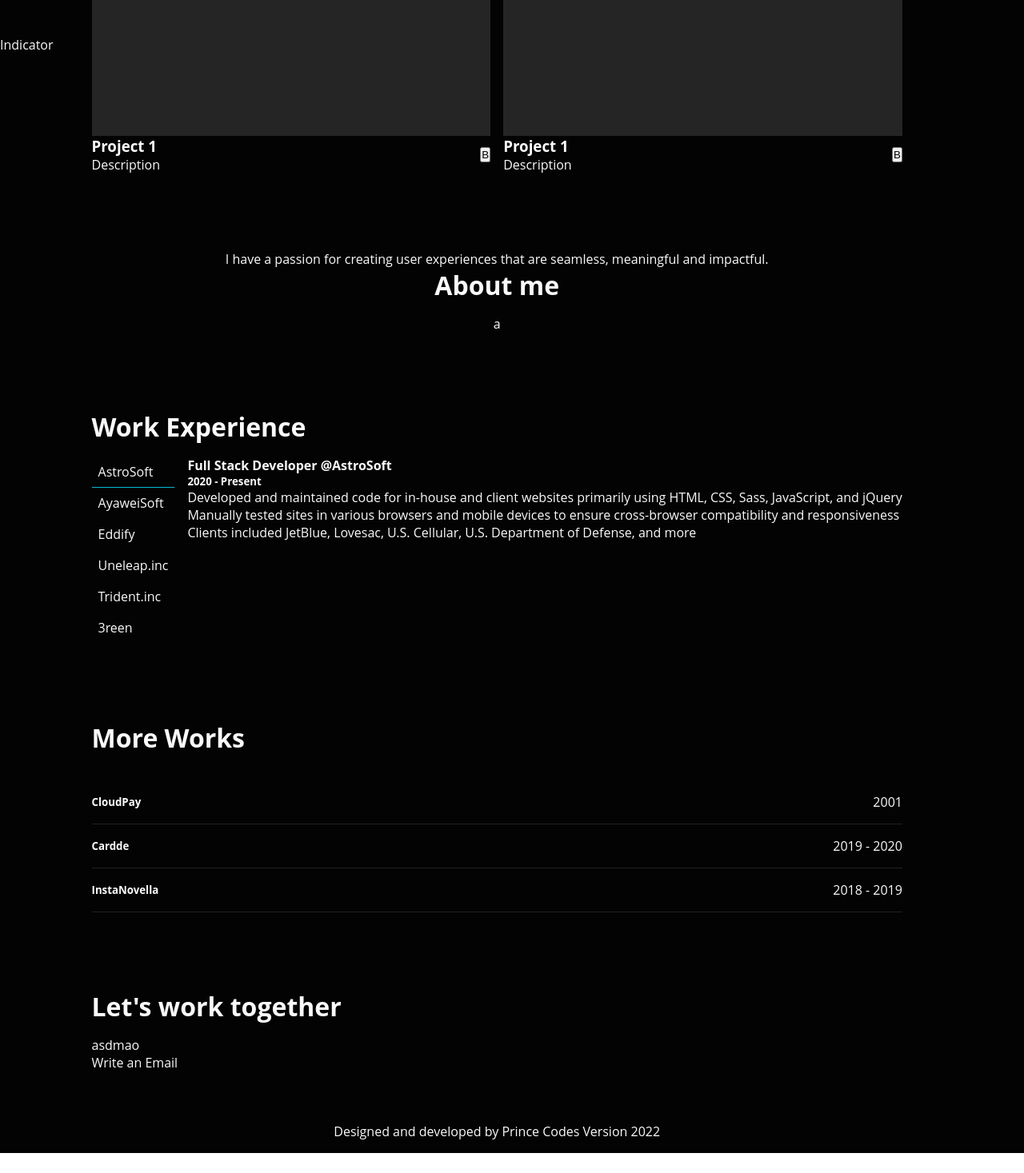
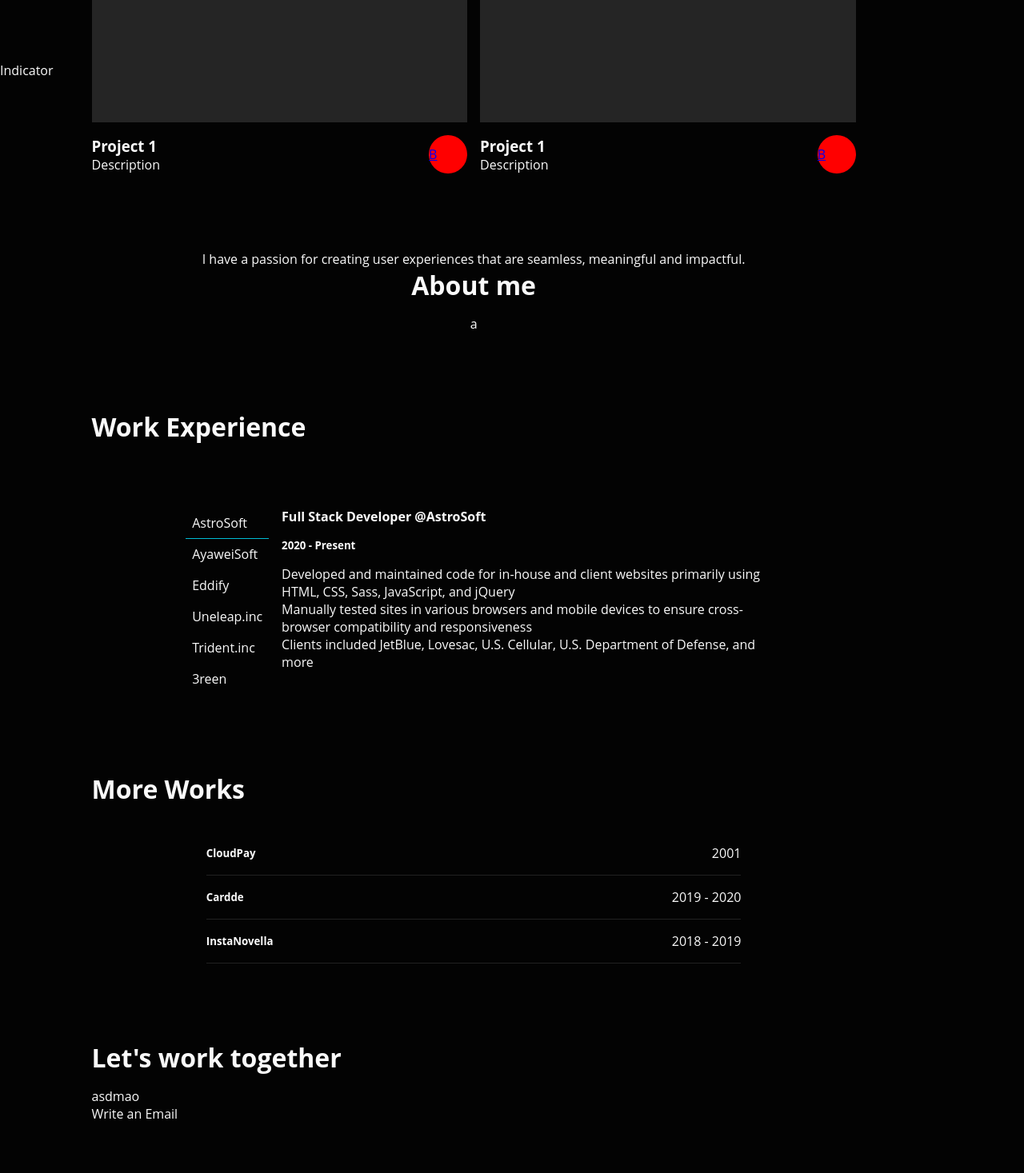
Before and after one commit to princecodes247/princecodes-2022, a Nuxt app: page / in a window 1280 px wide. Shown: the part 1330-2797 px from the top of the page at 80% size. Before the commit the page ends 2772 px from the top, so only its background shows below. Built offline with nearby package versions, Linux system fonts and the light colour scheme.

Commit message:
update styles

```diff
--- a/assets/css/main.scss
+++ b/assets/css/main.scss
@@ -8,18 +8,19 @@ $primary-cover-color: #fff2;
 $secondary-cover-color: #ff9800;
 $text-color: #212121;
 
-
-*,*::before, *::after {
+*,
+*::before,
+*::after {
   margin: 0;
   padding: 0;
   box-sizing: border-box;
 }
 
 body {
-    font-family: 'Open Sans', sans-serif;
+  font-family: "Open Sans", sans-serif;
 }
 
-h1{
+h1 {
   font-size: 5.5rem;
   // font-weight: 700;
   margin-bottom: 1rem;
@@ -38,7 +39,6 @@ h2 {
   color: $text-color;
 }
 
-
 .main {
   display: flex;
   // flex-direction: column;
@@ -46,9 +46,6 @@ h2 {
   background-color: $primary-bg-color;
   color: $text-color;
 }
-
-
-
 
 .indicator {
   display: flex;
@@ -59,6 +56,7 @@ h2 {
 .header {
   display: flex;
   align-items: center;
+  justify-content: space-between;
   padding: 1em;
   height: 10vh;
 
@@ -104,9 +102,12 @@ h2 {
   display: flex;
   flex-direction: column;
   height: 100%;
+  cursor: pointer;
+  &:hover &__button::before {
+    transform: scale(1);
+    // display: none;
   }
-
-.project__image {
+  &__image {
     width: 100%;
     height: 100%;
     padding: 1em;
@@ -114,12 +115,43 @@ h2 {
     object-fit: cover;
     flex: 1;
   }
-
-.project__details {
+  &__details {
     display: flex;
     justify-content: space-between;
     align-items: center;
+    margin-top: 1em;
+  }
+  &__button {
+    display: flex;
+    align-items: center;
+    $size: 48px;
+    width: $size;
+    height: $size;
+    background: red;
+    position: relative;
+    border-radius: 999px;
 
+    &::before {
+      content: "";
+      border-radius: 999px;
+      width: 100%;
+      height: 100%;
+      background: green;
+      position: absolute;
+      top: 0;
+      left: 0;
+      // opacity: 0;
+      transform: scale(0);
+      transition: transform 0.3s ease-in-out;
+      position: absolute;
+      bottom: 0;
+      left: 0;
+      right: 0;
+      padding: 1em;
+      z-index: 0;
+      //   background: $secondary-cover-color;
+    }
+  }
 }
 
 
@@ -132,6 +164,9 @@ h2 {
 .experience__list {
   display: flex;
   gap: 1em;
+  margin: 0 auto;
+  justify-content: center;
+  margin-top: 5em;
 }
 .experience__companies {
   display: flex;
@@ -149,15 +184,23 @@ h2 {
     border-bottom: 1px solid $primary-color;
   }
 }
-.experience_description{
+.experience__description {
   display: flex;
   flex-direction: column;
   gap: 1em;
+  max-width: 600px;
+  // background: red;
 }
 .more_works {
   display: flex;
   flex-direction: column;
+  margin: 0 auto;
   margin-top: 2em;
+  width: 70%;
+  @media screen and (max-width: 768px) {
+    width: 100%;
+  }
+
 }
 
 .more_works__item {
--- a/pages/index.vue
+++ b/pages/index.vue
@@ -26,7 +26,7 @@
             <h3 class="">Project 1</h3>
         <p>Description</p>
           </div>
-          <button class="">B</button>
+          <a class="project__button" href="/">B</a>
         </div>
       </div>
       <div class="project">
@@ -38,7 +38,7 @@
             <h3 class="">Project 1</h3>
         <p>Description</p>
           </div>
-          <button class="">B</button>
+          <a class="project__button" href="/">B</a>
         </div>
       </div>
     </div>
```
Lines whose indentation alone changed are shown as unchanged.
